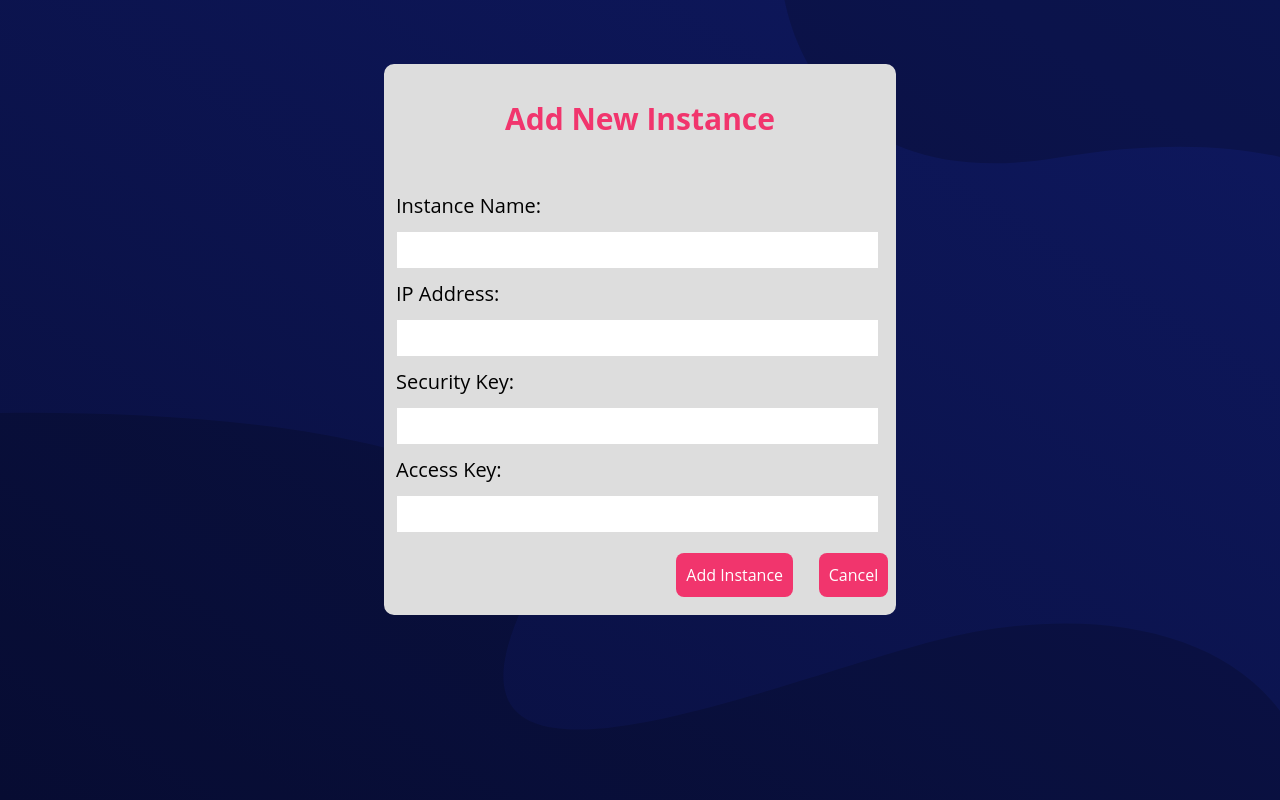
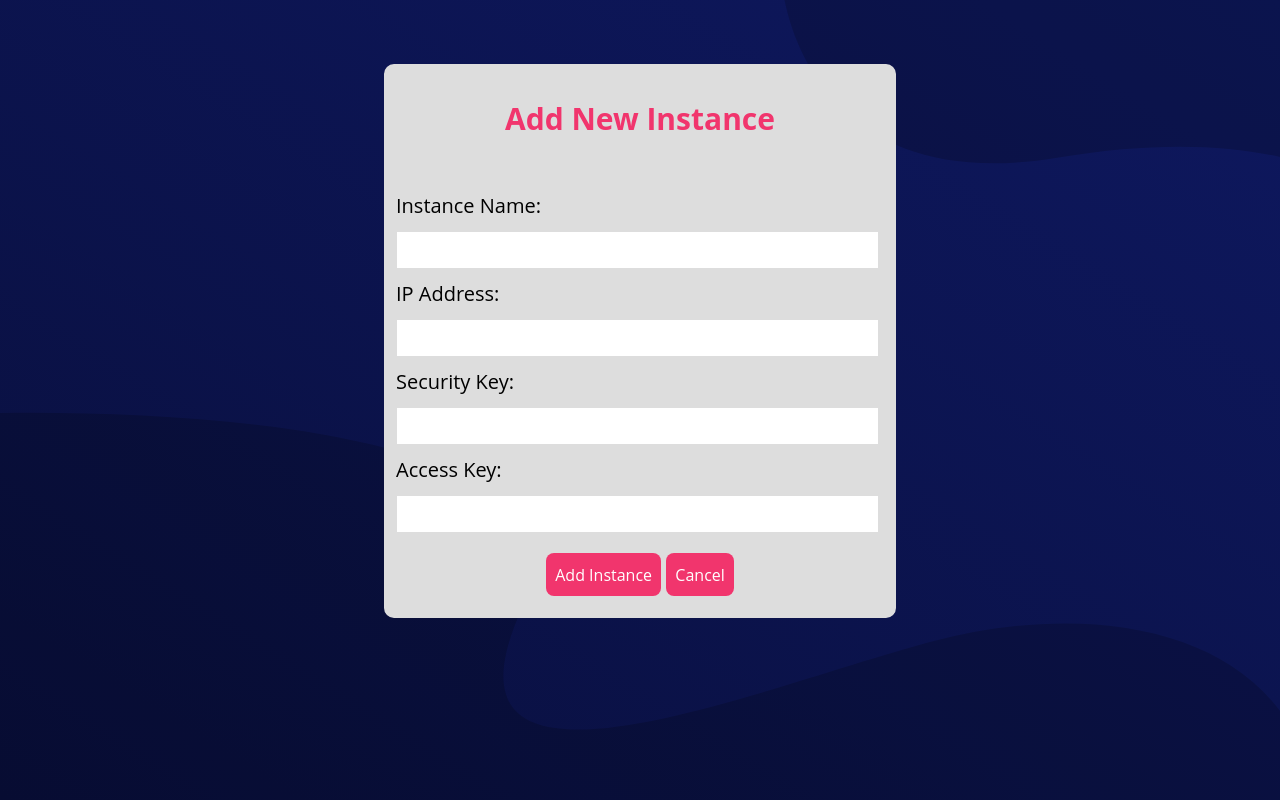
Before and after one commit to The-Varieties/ciso-front-end, a React (Create React App) app: page /add-new-instance in a window 1280 px wide. Built offline with nearby package versions, Linux system fonts and the light colour scheme.

Commit message:
modify the page

```diff
--- a/package.json
+++ b/package.json
@@ -7,6 +7,8 @@
     "@testing-library/user-event": "^13.5.0",
     "axios": "^0.26.1",
     "chart.js": "^3.7.1",
+    "create-react-native": "^1.1.0",
+    "create-react-native-app": "^3.8.0",
     "react": "^18.0.0",
     "react-dom": "^18.0.0",
     "react-icons": "^4.3.1",
--- a/src/components/dashboardCard/index.jsx
+++ b/src/components/dashboardCard/index.jsx
@@ -13,11 +13,6 @@ function DashboardCard(props) {
             navigate(props.nextPageRoute);
     }
 
-    const deleteinstance = () => {
-        alert("The Cloud Infrastructure will be permanantly deleted!\n" + props.cardContent.id);
-        props.deleteInstance(props.cardContent.id);
-    }
-
     return (
         <div className={
             `py-5 px-10 w-full h-fit bg-white rounded-3xl shadow-lg shadow-black/50 bg-gradient-to-t
@@ -30,7 +25,7 @@ function DashboardCard(props) {
                 <p><span className="font-bold">IP Address: </span>{props.cardContent.ipAddress}</p>
 
                 <div className="absolute right-0 top-0">
-                    <button onClick={deleteinstance}><BsTrashFill/></button>
+                    <button onClick={(e) => { if (window.confirm('The Cloud Infrastructure Instance will be permanently deleted')) this.deleteItem(e) }}><BsTrashFill/></button>
                 </div>
 
                 <div className="absolute right-0 bottom-0">
--- /dev/null
+++ b/src/components/profile/profile.jsx
@@ -0,0 +1,12 @@
+
+
+
+function ProfilePage(){
+
+
+    return(
+        <div></div>
+    )
+}
+
+export default ProfilePage;
--- a/src/components/rightSizingComponent/index.jsx
+++ b/src/components/rightSizingComponent/index.jsx
@@ -47,7 +47,7 @@ function RightSizingComponent(props){
                             <path strokeLinecap="round" strokeLinejoin="round" d="M13 16h-1v-4h-1m1-4h.01M21 12a9 9 0 11-18 0 9 9 0 0118 0z" />
                         </svg>
 
-                        <img src={ProfileIcon} alt="Profile Icon" className="h-6 cursor-pointer ml-5 my-auto"/>
+                        <a href=""><img src={ProfileIcon} alt="Profile Icon" className="h-6 cursor-pointer ml-5 my-auto"/></a>
                     </div>
                 </div>
             </div>
--- a/src/pages/addNewInstancePage/index.jsx
+++ b/src/pages/addNewInstancePage/index.jsx
@@ -38,6 +38,10 @@ function AddInstance(){
 
     let navigate = useNavigate();
 
+    const addinstance = () => {
+        alert("A new instance has added!");
+    }
+
 
     return (
         <div className="AddingInstanceForm">
@@ -63,8 +67,10 @@ function AddInstance(){
                 type="text"
                 required
                 />
-                <button className='btnadd'>Add Instance</button>
-                <button className='cancelbtn' onClick={(e) => {navigate("/")}}>Cancel</button>
+                <div class="clickbutton">
+                    <button className='btnadd' onClick= {addinstance}>Add Instance</button>
+                    <button className='cancelbtn' onClick={(e) => {navigate("/")}}>Cancel</button>
+                </div>
             </form>
         </div>
     )
--- a/src/pages/addNewInstancePage/style.css
+++ b/src/pages/addNewInstancePage/style.css
@@ -33,15 +33,18 @@
   display:block;
 }
 
+.clickbutton{
+  display: block;
+  position:relative;
+  margin: 4%;
+}
+
 .btnadd{
   background: #f1356d;
   color:#ffff;
   padding: 2%;
   border-radius: 8px;
   cursor:pointer;
-  margin-top: 2%;
-  margin-left: 56%;
-  margin-bottom: 3%;
 }
 
 .cancelbtn{
@@ -50,7 +53,5 @@
   padding: 2%;
   border-radius: 8px;
   cursor:pointer;
-  margin-top: 2%;
-  margin-left: 5%;
-  margin-bottom: 3%;
+  margin-left: 1%;
 }
--- a/src/pages/dashboard/index.css
+++ b/src/pages/dashboard/index.css
@@ -72,5 +72,15 @@
 
 .dropdownbar{
     margin-top: 2%;
-    margin-left: 80%;
+    margin-left: 75%;
 }
+
+.navigation{
+    position:relative;
+}
+
+.icon-logo{
+    float: left;
+    width: 15%;
+    margin-left: 2%;
+}
--- a/src/pages/dashboard/index.jsx
+++ b/src/pages/dashboard/index.jsx
@@ -5,6 +5,7 @@ import { useState } from 'react';
 import InterfaceDropdownMenu from "../../components/interfacemenubar";
 import { connect } from 'react-redux';
 import { getInstanceList } from '../../store/actions/instanceAction';
+import logo from '../../assets/Images/logo.png';
 
 function Dashboard(props){
     const [loaded, setLoaded] = useState(false);
@@ -21,9 +22,16 @@ function Dashboard(props){
 
     return (
         <div>
-            <div className="dropdownbar mr-16">
-                <InterfaceDropdownMenu />
+
+            <div class="navigation">
+                <div class="icon-logo">
+                    <img src={logo}></img>
+                </div>
+                <div className="dropdownbar mr-16">
+                    <InterfaceDropdownMenu />
+                </div>
             </div>
+
 
             <div className='mx-16 mt-24'>
                 <h1 className={`text-white text-3xl font-bold delay-100 duration-1000 transform transition-all ease-out ${loaded ? "opacity-1 translate-x-0" : "opacity-0 -translate-x-20"}`} onLoad={onLoadFunc}>Username's List of Instances</h1>
```
Also changed, not shown: src/assets/Images/logo.png (added), 1 other file (tests, documents, lock files or other folders).
